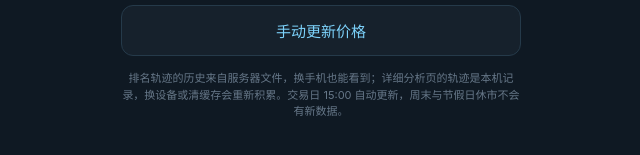
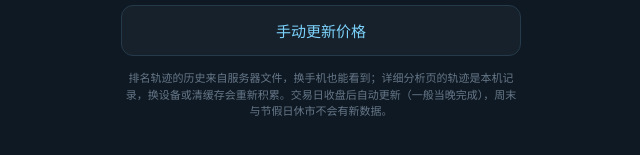
Before and after one commit to qizubin-576071483/etf-strategy, a plain HTML site: page index.html in a window 1280 px wide. Shown: the part 465-620 px from the top of the page, without its empty margins (319-959 px from the left). Drawn offline with Linux system fonts and the light colour scheme.

Commit message:
docs: 自动更新文案同步为收盘后

```diff
--- a/index.html
+++ b/index.html
@@ -45,7 +45,7 @@ h1{font-size:24px;margin-bottom:24px;color:#fff;text-align:center}
 
 <div class="group">
 <a class="solo" href="trigger_update.html">手动更新价格</a>
-<p class="note">排名轨迹的历史来自服务器文件，换手机也能看到；详细分析页的轨迹是本机记录，换设备或清缓存会重新积累。交易日 15:00 自动更新，周末与节假日休市不会有新数据。</p>
+<p class="note">排名轨迹的历史来自服务器文件，换手机也能看到；详细分析页的轨迹是本机记录，换设备或清缓存会重新积累。交易日收盘后自动更新（一般当晚完成），周末与节假日休市不会有新数据。</p>
 </div>
 
 </div>
```
